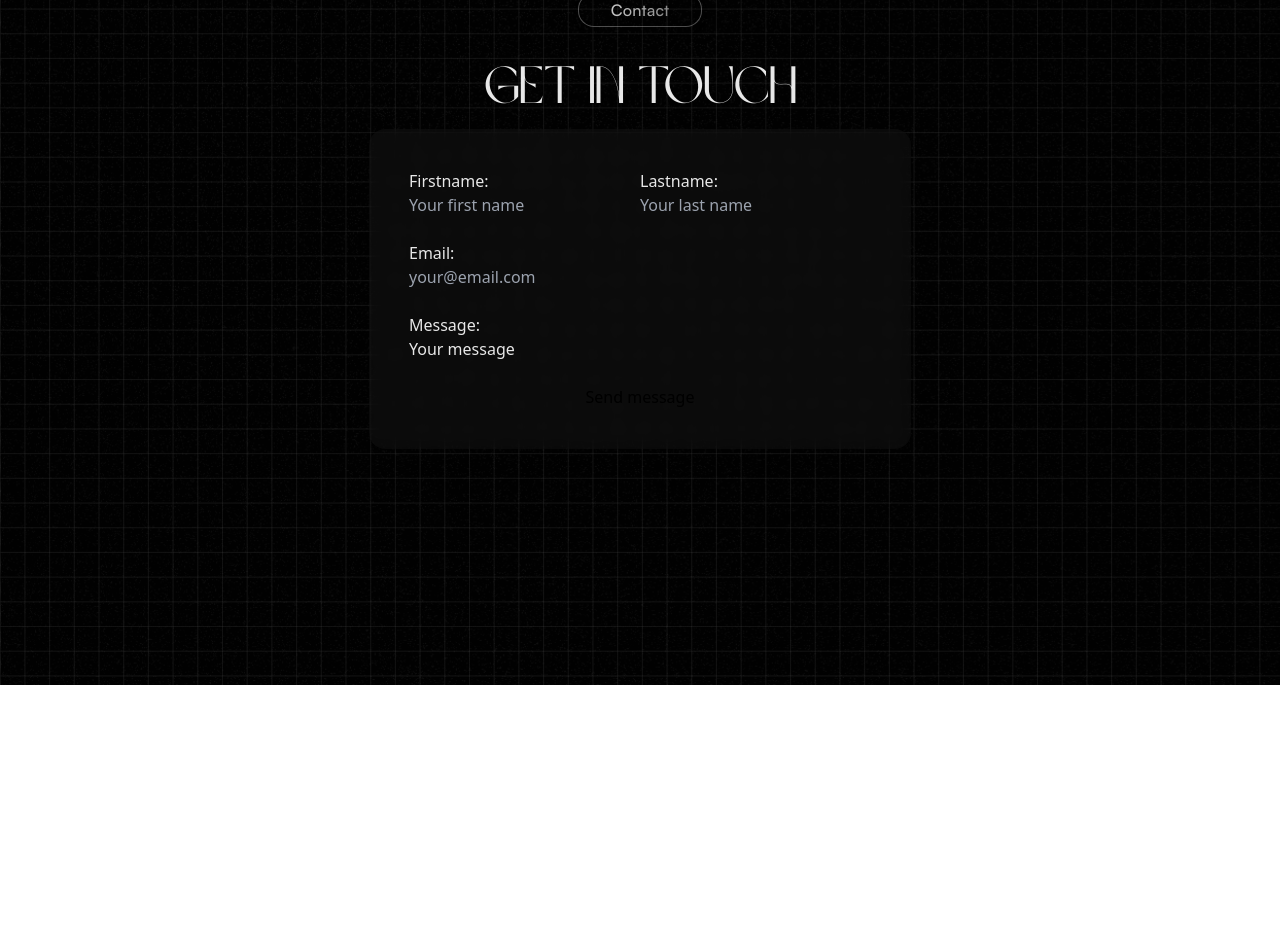
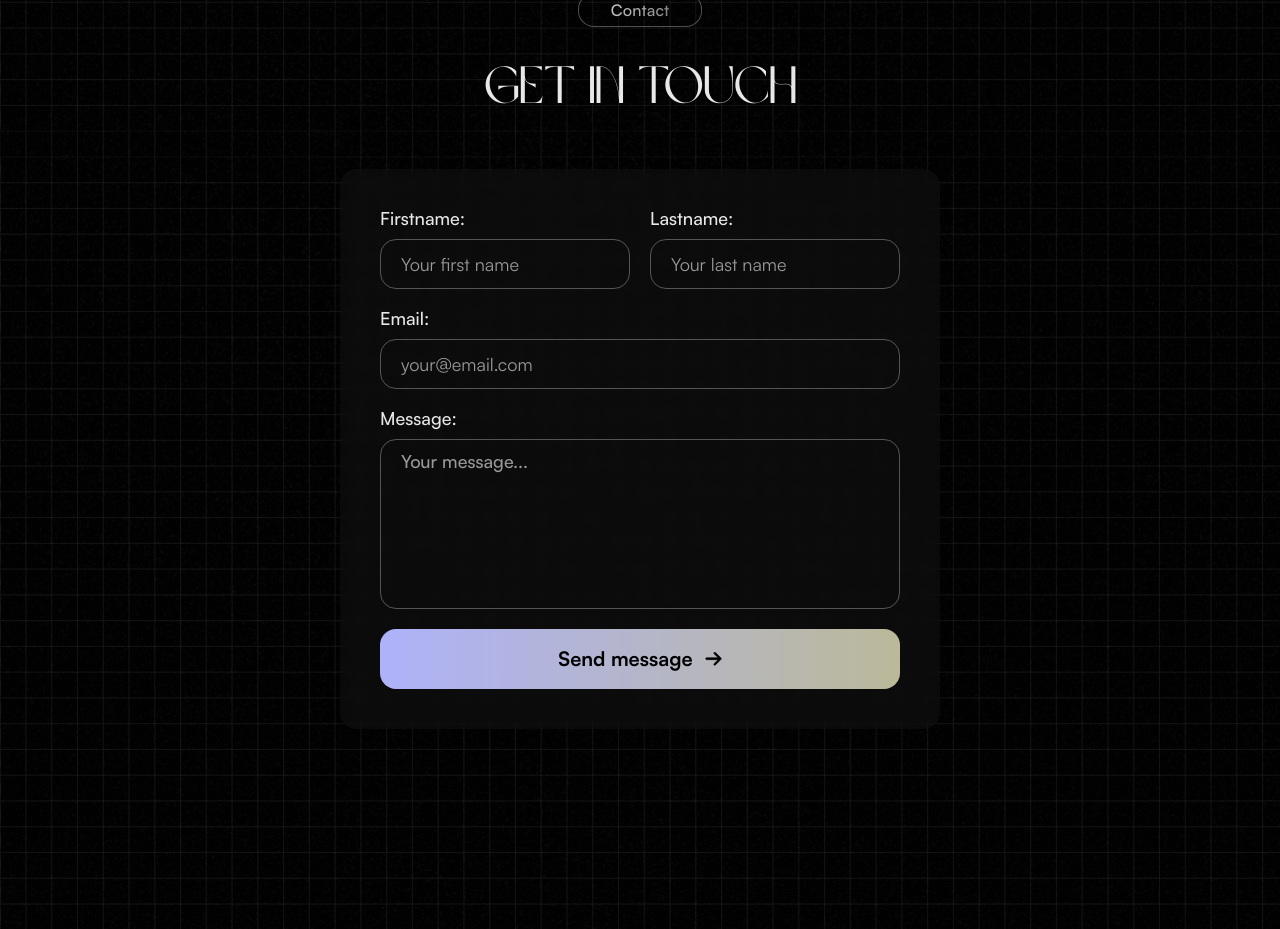
Before and after one commit to VriaA/portfolio, a React (Vite) app: page / in a window 1280 px wide. Shown: the part 5820-6749 px from the top of the page. Before the commit the page ends 6505 px from the top, so only its background shows below. Built offline with nearby package versions, Linux system fonts and the light colour scheme; a web font is replaced by a local one.

Commit message:
style contact form

```diff
--- a/src/components/Contact.tsx
+++ b/src/components/Contact.tsx
@@ -6,22 +6,27 @@ export default function Contact(): JSX.Element {
             <SectionHeader text="Contact" />
             <h3 className="mt-4 md:mt-6 text-center font-brown-sugar text-[32px] md:text-[52px] text-off-white -tracking-[.02em] !leading-transparent">Get in touch</h3>
 
-            <form className="bg-[#33333330] backdrop-blur px-5 py-10 md:p-10 rounded-2xl">
-                <fieldset className="grid grid-cols-2 grid-rows-4 md:grid-rows-3">
-                    <label className="flex flex-col col-start-1 col-end-3 md:col-end-2 row-start-1 row-end-2 bg-transparent text-off-white">Firstname:
-                        <input className="bg-transparent" type="text" placeholder="Your first name" />
+            <form className="w-full max-w-[600px] mt-10 bg-[#33333330] backdrop-blur px-5 py-10 md:p-10 rounded-2xl">
+                <fieldset className="grid grid-cols-2 grid-rows-form md:grid-rows-form-md gap-5">
+                    <label className="flex flex-col col-start-1 col-end-3 md:col-end-2 row-start-1 row-end-2 gap-3 font-satoshi font-medium !leading-none text-base lg:text-lg tracking-normal bg-transparent text-off-white">Firstname:
+                            <input className="font-normal bg-transparent placeholder:text-[#999999] p-3 md:px-5 rounded-2xl  border border-white/30" type="text" placeholder="Your first name" />
                     </label>
-                    <label className="flex flex-col col-start-1 md:col-start-2 md:col-end-3 row-start-2 row-end-3 md:row-start-1 md:row-end-2 bg-transparent text-off-white">Lastname:
-                        <input className="bg-transparent" type="text" placeholder="Your last name" />
+                    <label className="flex flex-col col-start-1 col-end-3 md:col-start-2 row-start-2 row-end-3 md:row-start-1 md:row-end-2 gap-3 font-satoshi font-medium !leading-none text-base lg:text-lg tracking-normal bg-transparent text-off-white">Lastname:
+                            <input className="font-normal bg-transparent placeholder:text-[#999999] p-3 md:px-5 rounded-2xl  border border-white/30" type="text" placeholder="Your last name" />
                     </label>
-                    <label className="flex flex-col col-start-1 col-end-3 row-start-3 row-end-4 md:row-start-2 md:row-end-3 bg-transparent text-off-white">Email:
-                        <input className="bg-transparent" type="email" placeholder="your@email.com" />
+                    <label className="flex flex-col col-start-1 col-end-3 row-start-3 row-end-4 md:row-start-2 md:row-end-3 gap-3 font-satoshi font-medium !leading-none text-base lg:text-lg tracking-normal bg-transparent text-off-white">Email:
+                            <input className="font-normal bg-transparent placeholder:text-[#999999] p-3 md:px-5 rounded-2xl  border border-white/30" type="email" placeholder="your@email.com" />
                     </label>
-                    <label className="flex flex-col col-start-1 col-end-3 row-start-4 row-end-5 md:row-start-3 md:row-end-4 bg-transparent text-off-white"> Message:
-                        <textarea className="resize-none bg-transparent">Your message</textarea>
+                    <label className="flex flex-col col-start-1 col-end-3 row-start-4 row-end-5 md:row-start-3 md:row-end-4 gap-3 font-satoshi font-medium !leading-none text-base lg:text-lg tracking-normal bg-transparent text-off-white"> Message:
+                        <textarea className="h-[200px] resize-none bg-transparent p-3 md:px-5 rounded-2xl placeholder:text-[#999999] border border-white/30" placeholder="Your message..."></textarea>
                     </label>
                 </fieldset>
-                <button className="w-full">Send message</button>
+                <button className="flex justify-center items-center gap-3 w-full text-lg lg:text-xl mt-5 px-5 py-2 md:py-4 rounded-2xl font-satoshi font-bold bg-cta-primary">
+                    Send message
+                    <svg width="17" height="14" viewBox="0 0 17 14" fill="none" xmlns="http://www.w3.org/2000/svg" stroke="#010101" strokeWidth={.6}>
+                        <path d="M16.0383 7.3674L10.4133 12.9924C10.2372 13.1685 9.99829 13.2675 9.74922 13.2675C9.50015 13.2675 9.26128 13.1685 9.08516 12.9924C8.90904 12.8163 8.81009 12.5774 8.81009 12.3283C8.81009 12.0793 8.90904 11.8404 9.08516 11.6643L13.1094 7.64162H1.625C1.37636 7.64162 1.1379 7.54284 0.962087 7.36703C0.786272 7.19121 0.6875 6.95276 0.6875 6.70412C0.6875 6.45548 0.786272 6.21702 0.962087 6.0412C1.1379 5.86539 1.37636 5.76662 1.625 5.76662H13.1094L9.08672 1.74162C8.9106 1.5655 8.81166 1.32663 8.81166 1.07755C8.81166 0.828482 8.9106 0.589612 9.08672 0.413491C9.26284 0.237371 9.50171 0.138428 9.75078 0.138428C9.99985 0.138428 10.2387 0.237371 10.4148 0.413491L16.0398 6.03849C16.1273 6.12571 16.1966 6.22933 16.2438 6.34341C16.2911 6.45749 16.3153 6.57979 16.3152 6.70327C16.315 6.82675 16.2905 6.94899 16.243 7.06296C16.1955 7.17693 16.1259 7.28039 16.0383 7.3674Z" fill="#010101"/>
+                    </svg>
+                </button>
             </form>
         </section>
     )
--- a/tailwind.config.js
+++ b/tailwind.config.js
@@ -31,6 +31,10 @@ export default {
         "metallic-text": "linear-gradient(90deg, #E8E8E8 0%, #666666 100%)",
         "cta-primary": "linear-gradient(90deg, #AEB2FA 0%, #BBB999 100%)",
       },
+      gridTemplateRows: {
+        form: "repeat(3, auto) 200px",
+        "form-md": "repeat(2, auto) 200px",
+      }
     },
   },
   plugins: [],
```
Also changed, not shown: src/assets/message_arrow.svg (added).
